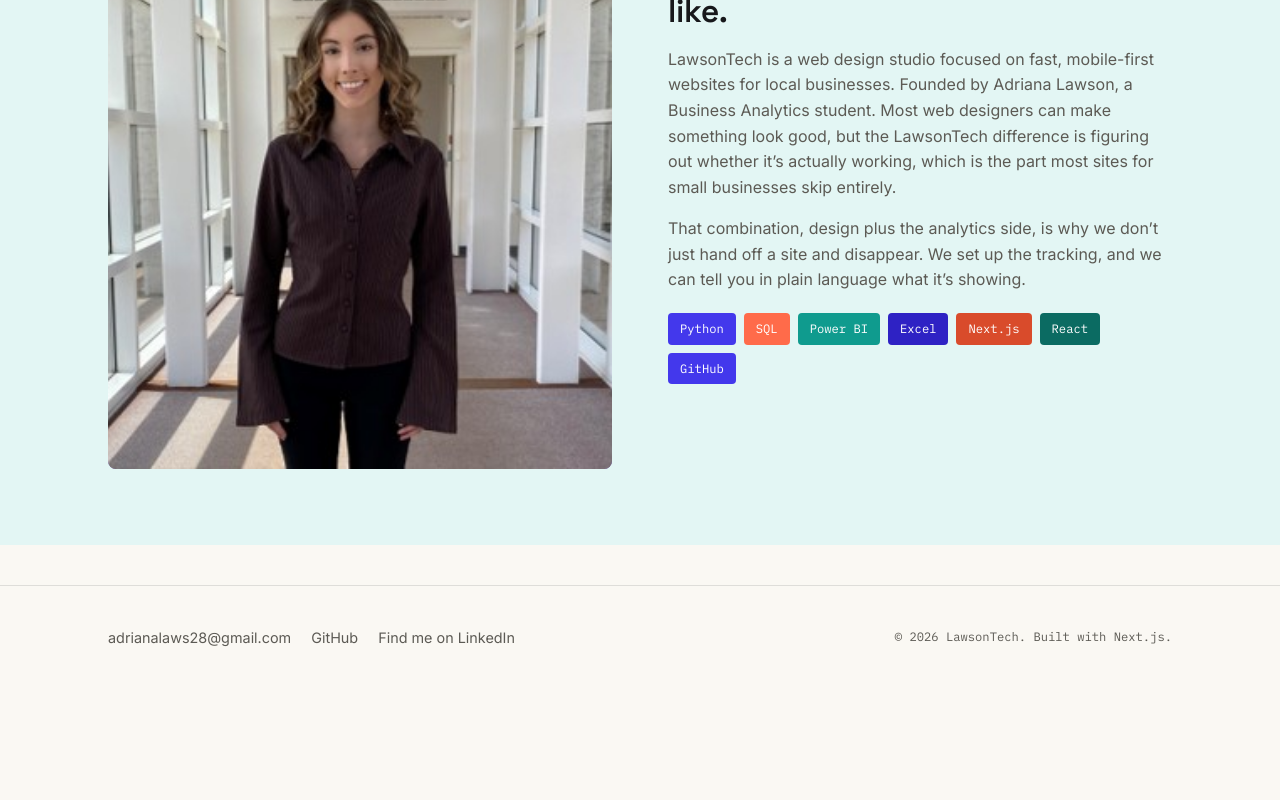
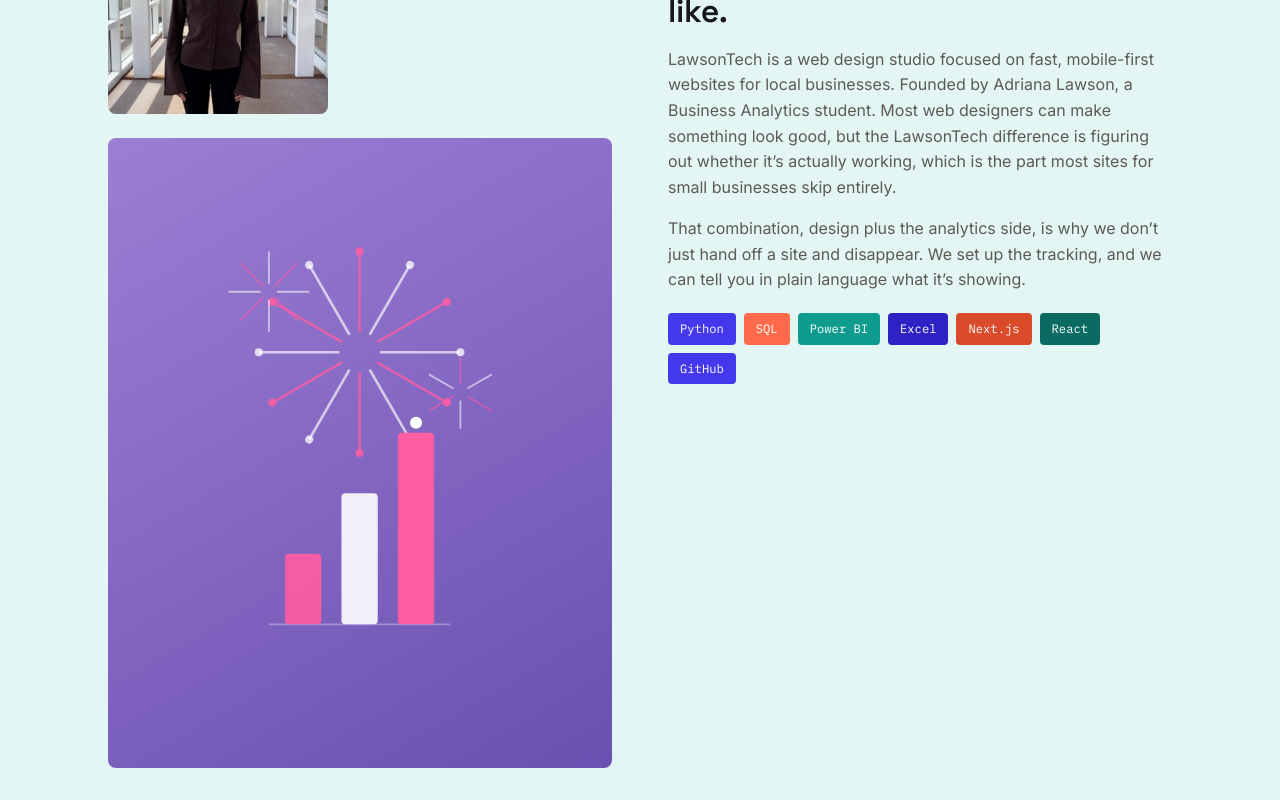
Before and after one commit to lawsontechweb/lawsontech-portfolio, a Next.js app: page /about in a window 1280 px wide. Shown: the part 320-1120 px from the top of the page. Before the commit the page ends 1009 px from the top, so only its background shows below. Built offline with nearby package versions, Linux system fonts and the light colour scheme.

Commit message:
Resize photo and restore graphic below it

```diff
--- a/app/about/page.js
+++ b/app/about/page.js
@@ -10,16 +10,82 @@
   return (
     <section className="section-tint-teal">
       <div className="wrap about-grid">
-        <div className="about-photo" style={{ position: "relative" }}>
+        <div>
+          <div
+            style={{
+              position: "relative",
+              width: "220px",
+              aspectRatio: "4 / 5",
+              borderRadius: "8px",
+              overflow: "hidden",
+              marginBottom: "24px",
+            }}
+          >
             <Image
               src="/images/about-photo.jpg"
               alt="Adriana Lawson, founder of LawsonTech"
               fill
-    sizes="(max-width: 860px) 100vw, 400px"
+              sizes="220px"
               style={{ objectFit: "cover" }}
               priority
             />
           </div>
+
+          <div className="about-photo">
+            <svg viewBox="0 0 200 250" width="80%" height="80%">
+              <g transform="translate(100,75)">
+                <line x1="0" y1="-10" x2="0" y2="-50" stroke="#ff5da2" strokeWidth="1.3" opacity="0.75" transform="rotate(0)" />
+                <circle cx="0" cy="-50" r="2" fill="#ff5da2" opacity="0.85" transform="rotate(0)" />
+                <line x1="0" y1="-10" x2="0" y2="-50" stroke="#ffffff" strokeWidth="1.3" opacity="0.65" transform="rotate(30)" />
+                <circle cx="0" cy="-50" r="2" fill="#ffffff" opacity="0.75" transform="rotate(30)" />
+                <line x1="0" y1="-10" x2="0" y2="-50" stroke="#ff5da2" strokeWidth="1.3" opacity="0.75" transform="rotate(60)" />
+                <circle cx="0" cy="-50" r="2" fill="#ff5da2" opacity="0.85" transform="rotate(60)" />
+                <line x1="0" y1="-10" x2="0" y2="-50" stroke="#ffffff" strokeWidth="1.3" opacity="0.65" transform="rotate(90)" />
+                <circle cx="0" cy="-50" r="2" fill="#ffffff" opacity="0.75" transform="rotate(90)" />
+                <line x1="0" y1="-10" x2="0" y2="-50" stroke="#ff5da2" strokeWidth="1.3" opacity="0.75" transform="rotate(120)" />
+                <circle cx="0" cy="-50" r="2" fill="#ff5da2" opacity="0.85" transform="rotate(120)" />
+                <line x1="0" y1="-10" x2="0" y2="-50" stroke="#ffffff" strokeWidth="1.3" opacity="0.65" transform="rotate(150)" />
+                <circle cx="0" cy="-50" r="2" fill="#ffffff" opacity="0.75" transform="rotate(150)" />
+                <line x1="0" y1="-10" x2="0" y2="-50" stroke="#ff5da2" strokeWidth="1.3" opacity="0.75" transform="rotate(180)" />
+                <circle cx="0" cy="-50" r="2" fill="#ff5da2" opacity="0.85" transform="rotate(180)" />
+                <line x1="0" y1="-10" x2="0" y2="-50" stroke="#ffffff" strokeWidth="1.3" opacity="0.65" transform="rotate(210)" />
+                <circle cx="0" cy="-50" r="2" fill="#ffffff" opacity="0.75" transform="rotate(210)" />
+                <line x1="0" y1="-10" x2="0" y2="-50" stroke="#ff5da2" strokeWidth="1.3" opacity="0.75" transform="rotate(240)" />
+                <circle cx="0" cy="-50" r="2" fill="#ff5da2" opacity="0.85" transform="rotate(240)" />
+                <line x1="0" y1="-10" x2="0" y2="-50" stroke="#ffffff" strokeWidth="1.3" opacity="0.65" transform="rotate(270)" />
+                <circle cx="0" cy="-50" r="2" fill="#ffffff" opacity="0.75" transform="rotate(270)" />
+                <line x1="0" y1="-10" x2="0" y2="-50" stroke="#ff5da2" strokeWidth="1.3" opacity="0.75" transform="rotate(300)" />
+                <circle cx="0" cy="-50" r="2" fill="#ff5da2" opacity="0.85" transform="rotate(300)" />
+                <line x1="0" y1="-10" x2="0" y2="-50" stroke="#ffffff" strokeWidth="1.3" opacity="0.65" transform="rotate(330)" />
+                <circle cx="0" cy="-50" r="2" fill="#ffffff" opacity="0.75" transform="rotate(330)" />
+              </g>
+              <g transform="translate(55,45)">
+                <line x1="0" y1="-4" x2="0" y2="-20" stroke="#ffffff" strokeWidth="0.9" opacity="0.55" transform="rotate(0)" />
+                <line x1="0" y1="-4" x2="0" y2="-20" stroke="#ff5da2" strokeWidth="0.9" opacity="0.55" transform="rotate(45)" />
+                <line x1="0" y1="-4" x2="0" y2="-20" stroke="#ffffff" strokeWidth="0.9" opacity="0.55" transform="rotate(90)" />
+                <line x1="0" y1="-4" x2="0" y2="-20" stroke="#ff5da2" strokeWidth="0.9" opacity="0.55" transform="rotate(135)" />
+                <line x1="0" y1="-4" x2="0" y2="-20" stroke="#ffffff" strokeWidth="0.9" opacity="0.55" transform="rotate(180)" />
+                <line x1="0" y1="-4" x2="0" y2="-20" stroke="#ff5da2" strokeWidth="0.9" opacity="0.55" transform="rotate(225)" />
+                <line x1="0" y1="-4" x2="0" y2="-20" stroke="#ffffff" strokeWidth="0.9" opacity="0.55" transform="rotate(270)" />
+                <line x1="0" y1="-4" x2="0" y2="-20" stroke="#ff5da2" strokeWidth="0.9" opacity="0.55" transform="rotate(315)" />
+              </g>
+              <g transform="translate(150,95)">
+                <line x1="0" y1="-4" x2="0" y2="-18" stroke="#ff5da2" strokeWidth="0.9" opacity="0.55" transform="rotate(0)" />
+                <line x1="0" y1="-4" x2="0" y2="-18" stroke="#ffffff" strokeWidth="0.9" opacity="0.55" transform="rotate(60)" />
+                <line x1="0" y1="-4" x2="0" y2="-18" stroke="#ff5da2" strokeWidth="0.9" opacity="0.55" transform="rotate(120)" />
+                <line x1="0" y1="-4" x2="0" y2="-18" stroke="#ffffff" strokeWidth="0.9" opacity="0.55" transform="rotate(180)" />
+                <line x1="0" y1="-4" x2="0" y2="-18" stroke="#ff5da2" strokeWidth="0.9" opacity="0.55" transform="rotate(240)" />
+                <line x1="0" y1="-4" x2="0" y2="-18" stroke="#ffffff" strokeWidth="0.9" opacity="0.55" transform="rotate(300)" />
+              </g>
+              <line x1="55" y1="210" x2="145" y2="210" stroke="#ffffff" strokeWidth="0.8" opacity="0.3" />
+              <rect x="63" y="175" width="18" height="35" rx="2" fill="#ff5da2" opacity="0.9" />
+              <rect x="91" y="145" width="18" height="65" rx="2" fill="#ffffff" opacity="0.9" />
+              <rect x="119" y="115" width="18" height="95" rx="2" fill="#ff5da2" />
+              <circle cx="128" cy="110" r="3" fill="#ffffff" />
+            </svg>
+          </div>
+        </div>
+
         <div>
           <div className="eyebrow">About LawsonTech</div>
           <h2 style={{ fontSize: "2rem", marginBottom: 18 }}>
```
Lines whose indentation alone changed are shown as unchanged.
